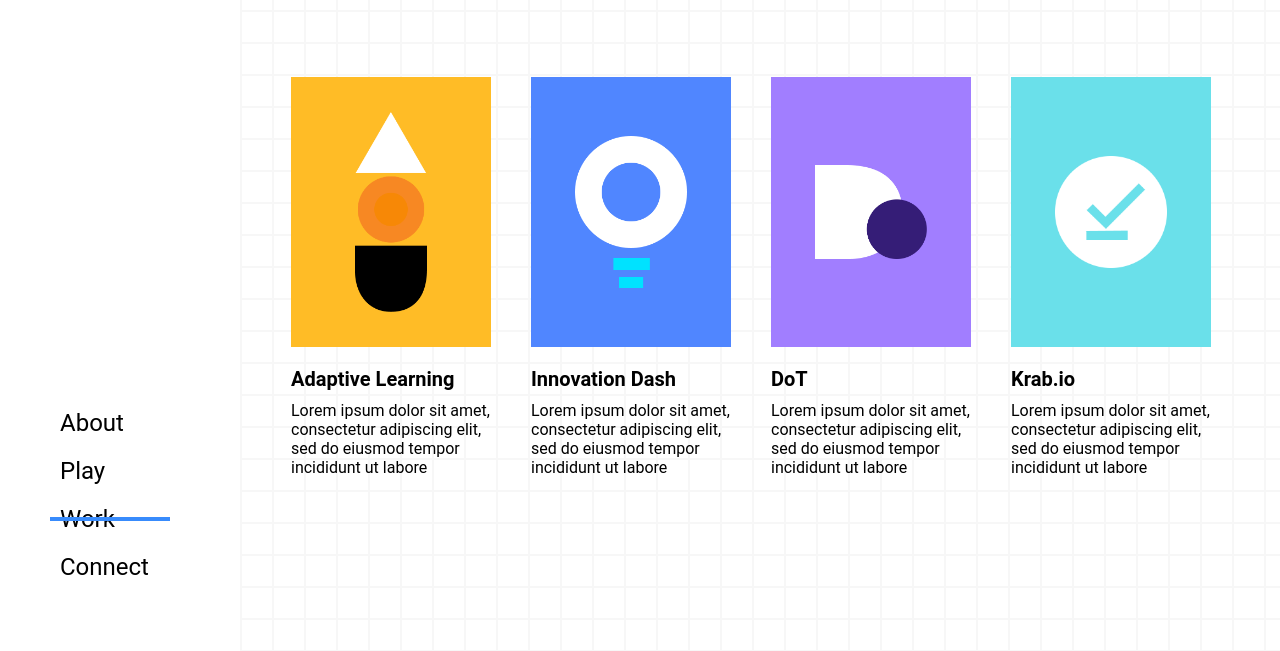
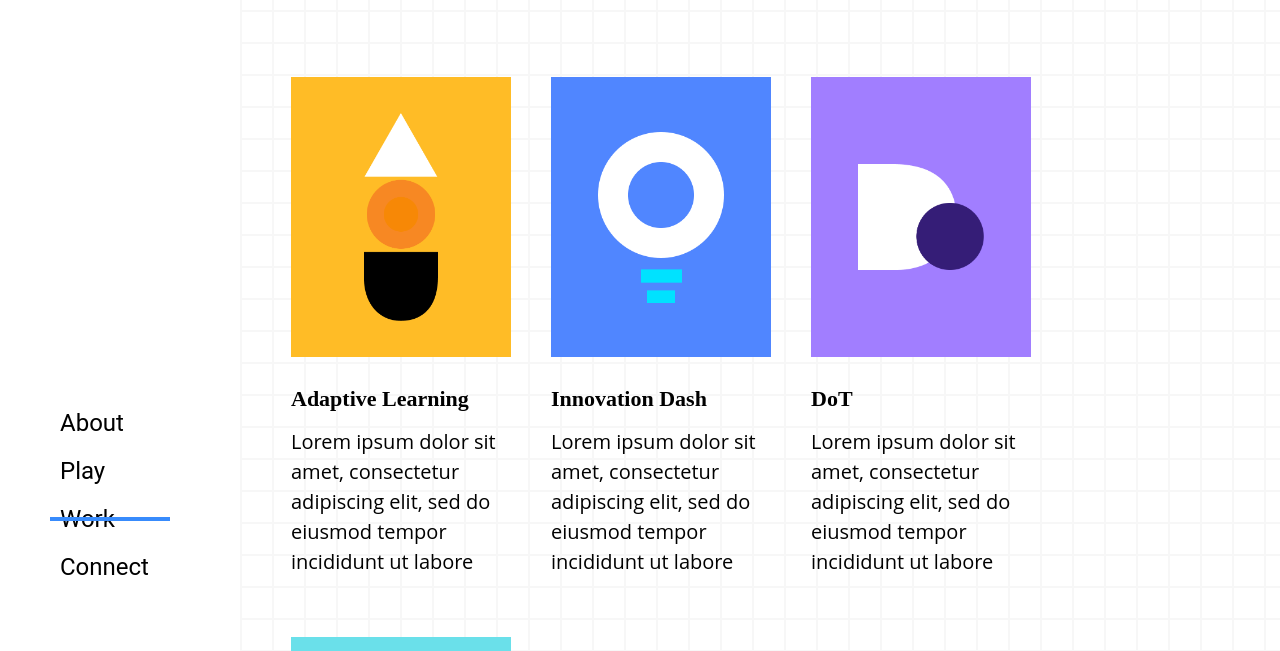
Before and after one commit to sniffmonsta/portfolio, a Gatsby site in the folder web/: page /work in a window 1280 px wide. Shown: the part 149-800 px from the top of the page. Built offline with nearby package versions, Linux system fonts and the light colour scheme; Gatsby itself is replaced by a stand-in of ours.

Commit message:
work page css

```diff
--- a/web/src/components/ProjectLink/projectLink.css
+++ b/web/src/components/ProjectLink/projectLink.css
@@ -1,5 +1,5 @@
 .projectLink{
-  width: 200px;
+  width: 220px;
   margin: 0 40px 60px 0;
   text-decoration: none;
   color: black;
@@ -18,8 +18,8 @@
 }
 .p1,.p2,.p3,.p4{
   padding: 10px 20px;
-  width: 200px;
-  height: 270px;
+  width: 220px;
+  height: 280px;
   display: flex;
   justify-content: center;
   align-items: center;
@@ -29,11 +29,18 @@
   max-width: 70%;
 }
 .projectTitle{
-  margin-top: 20px;
-  font-size: 20px;
-  font-weight: bold;
+  margin-top: 24px;
+  text-align: left;
+  font: normal normal bold 22px/36px Futura;
+  letter-spacing: 0px;
+  color: #000000;
+  opacity: 1;
 }
 .projectDescription{
   margin-top: 10px;
-  font-size: 16px;
+  text-align: left;
+  font: normal normal normal 20px/30px Open Sans;
+  letter-spacing: 0px;
+  color: #000000;
+  opacity: 1;
 }
```
